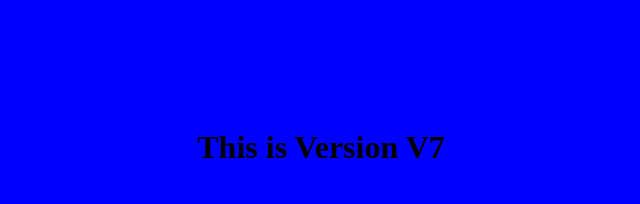
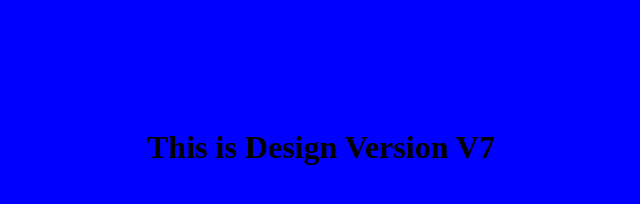
Before and after one commit to dipeshdabholkar333-design/myrepo, a plain HTML site: page index.html in a window 1280 px wide. Shown: the whole page, without its empty margins (319-959 px from the left). Drawn offline with Linux system fonts and the light colour scheme.

Commit message:
h1 chenged 3rtd time

```diff
--- a/index.html
+++ b/index.html
@@ -8,6 +8,7 @@
     <title>Document</title>
 </head>
 <body>
-    <h1>This is Version V7</h1>
+    <h1>This is Design Version V7</h1>
 </body>
+
 </html>
```
